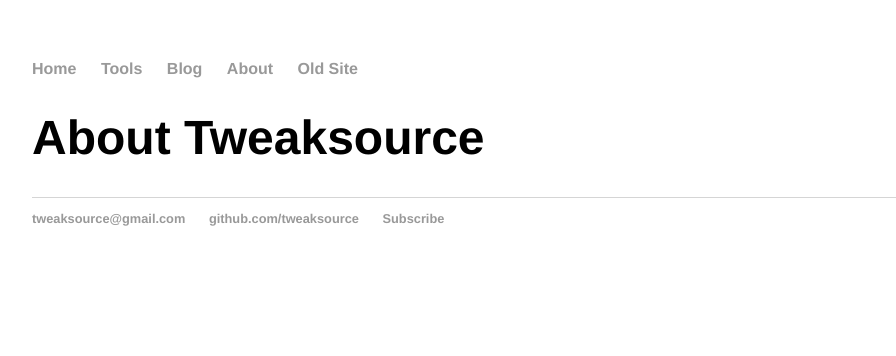
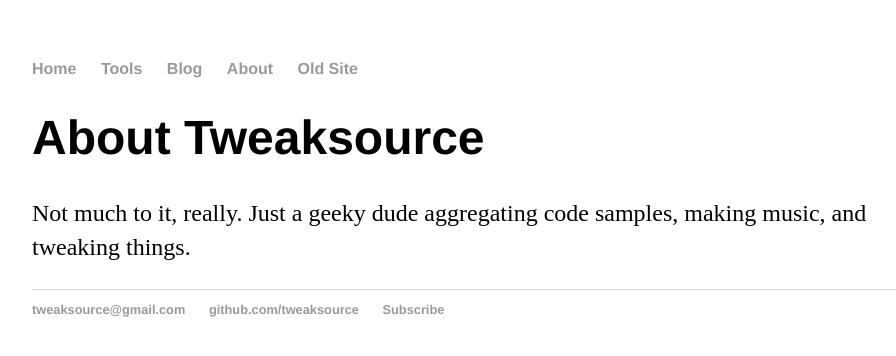
Before and after one commit to tweaksource/tweaksource.github.io, a Jekyll site: the page built from about/index.html, in a window 1280 px wide. Shown: the top 356 px of the page, without its empty margins (160-1056 px from the left). Built offline with Jekyll 4.4.1, drawn with Linux system fonts in a browser that asks for light colours.

Commit message:
Added content and a page

```diff
--- a/about/index.html
+++ b/about/index.html
@@ -4,4 +4,5 @@ title: Tweaksource
 ---
 <div class="blurb">
   <h1>About Tweaksource</h1>
+  <p> Not much to it, really. Just a geeky dude aggregating code samples, making music, and tweaking things.</p>
 </div>
--- a/tools/index.html
+++ b/tools/index.html
@@ -4,4 +4,5 @@ title: Tweaksource
 ---
     <div class="blurb">
       <h1>Tweaksource's Tools</h1>
+	  <p>Here I'll be posting useful tools for coding, music production, and whatever else I get into.</p>
     </div>
```
Also changed, not shown: music/index.html (added, +8 -0 lines).
